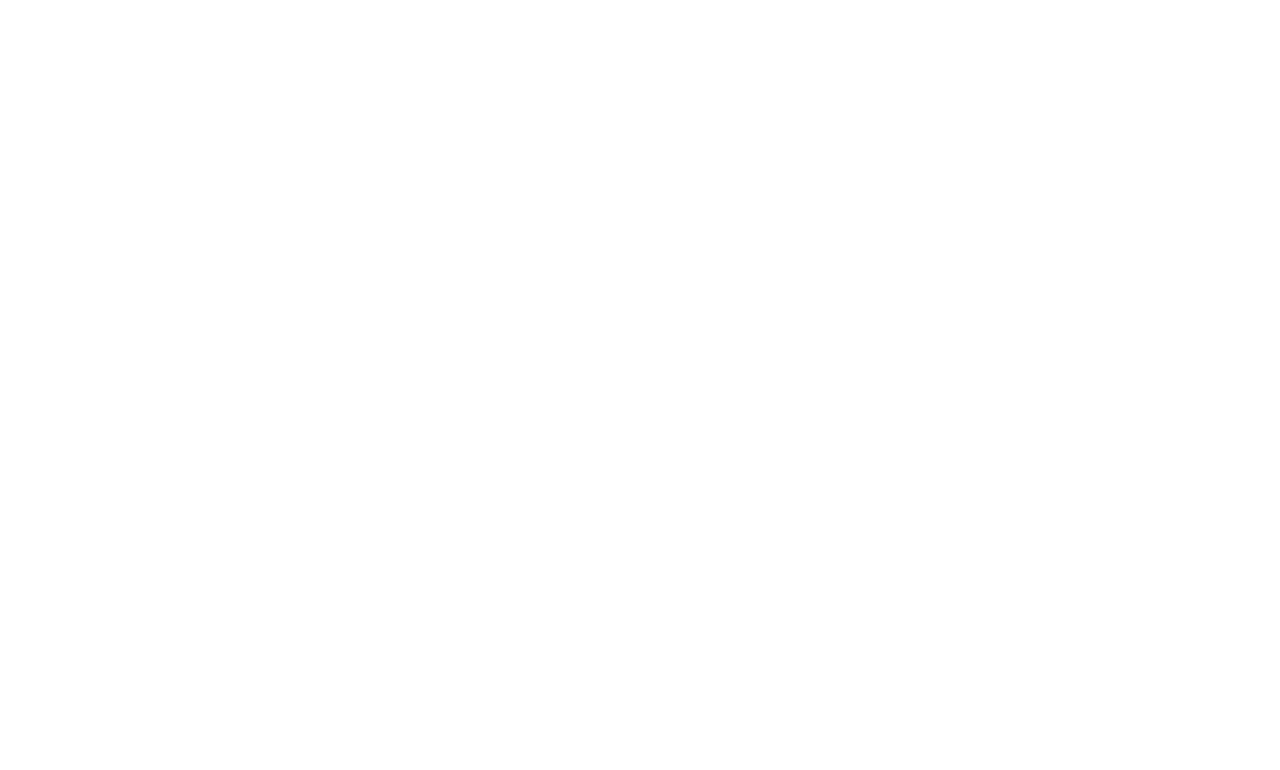
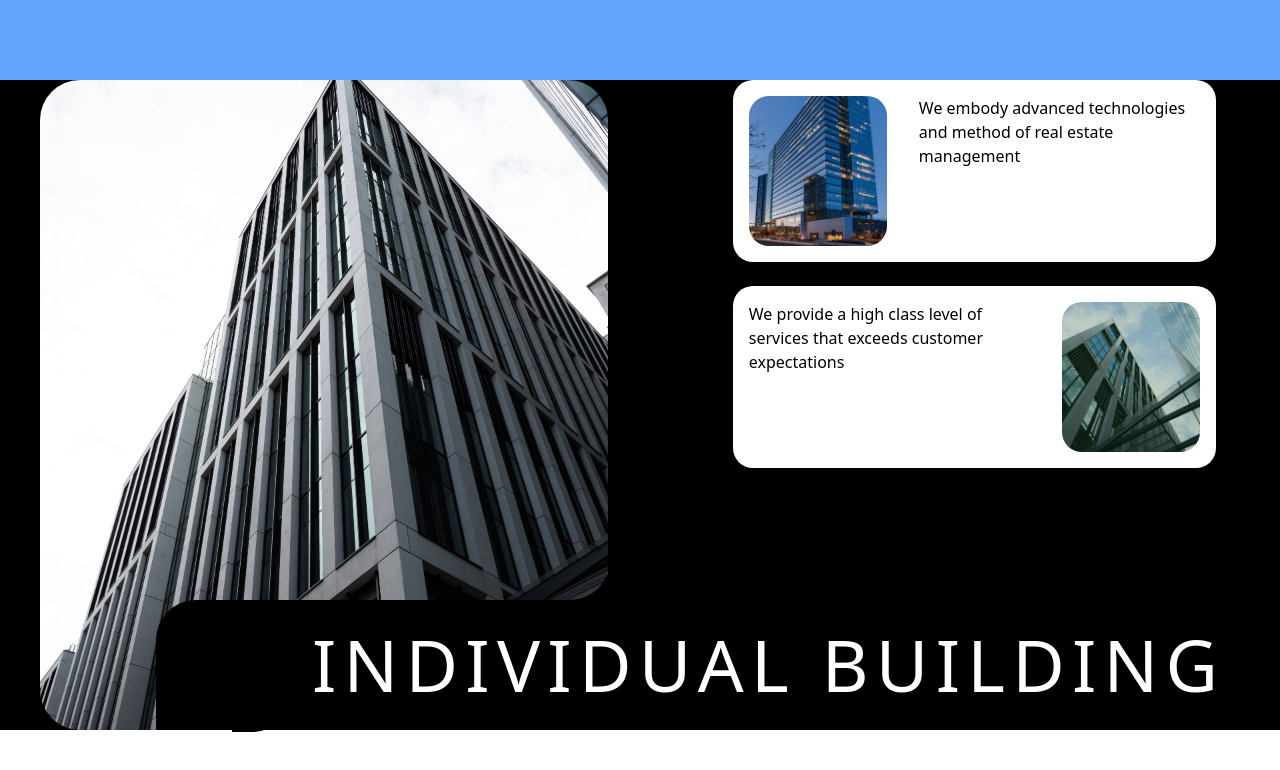
Before and after one commit to AshiqueHussain00/Individual-bulding-Website, a React (Vite) app: page / in a window 1280 px wide. Shown: the top 770 px of the page. Built offline with nearby package versions, Linux system fonts and the light colour scheme.

Commit message:
Building section done

```diff
--- a/src/App.jsx
+++ b/src/App.jsx
@@ -1,10 +1,19 @@
 
 import './App.css'
+import BuildingSection from './components/BuildingSection'
+
 
 function App() {
 
   return (
-    <div className='w-full h-full'>
+    <div className='w-full h-full bg-black'>
+
+      <div className='h-[80px] bg-blue-400'>
+
+      </div>
+
+      <BuildingSection />
+
 
     </div>
   )
--- /dev/null
+++ b/src/components/BuildingCard.jsx
@@ -0,0 +1,25 @@
+import React from 'react'
+
+const BuildingCard = ({ data }) => {
+    return (
+        <div className={`w-full  flex gap-x-8  py-4 px-4 bg-white rounded-[20px] text-black
+        ${data.id % 2 === 0 ? "flex-row-reverse" : "flex-row"
+            }
+    `}>
+
+            <div className='w-[280px] h-[150px]'>
+                <img src={data.image} alt="buildings" className='w-full h-full object-cover rounded-[20px]' />
+            </div>
+
+            <div>
+                {data.desc}
+            </div>
+
+
+
+
+        </div>
+    )
+}
+
+export default BuildingCard
--- /dev/null
+++ b/src/components/BuildingSection.jsx
@@ -0,0 +1,57 @@
+import React from 'react'
+import building1 from '../images/building1.jpg'
+import { buildingData } from '../data/building-data'
+import BuildingCard from './BuildingCard'
+
+const BuildingSection = () => {
+  return (
+    <div className='h-full '>
+
+
+
+      {/* -------------- container ------------ */}
+
+      <div className='w-[95%]   mx-auto  flex justify-between h-[650px]  gap-12 relative'>
+
+        {/* -------------- left part ---------------- */}
+
+        <div className='w-[48%] curve-1 curve-2 relative  px-2 bg-black'>
+
+          <img src={building1} alt="" className='w-full h-full object-cover rounded-[40px] ' />
+          <div className='absolute bottom-0 right-0 w-[460px] h-[130px] bg-black z-[10] rounded-tl-[40px]'></div>
+
+
+
+        </div>
+
+        {/* --------- large text --------- */}
+
+        <div className='absolute z-[20] text-7xl uppercase   text-white left-[280px] bottom-[30px] tracking-widest'>
+          Individual Building
+        </div>
+
+
+        {/* -------------- right part --------------------- */}
+
+        <div className='w-[45%]   flex flex-col gap-y-6 px-8'>
+
+          {
+            buildingData.map((data)=> (
+              <BuildingCard data={data} key={data.id}/>
+            ))
+          }
+
+
+
+
+        </div>
+
+      </div>
+
+
+
+    </div>
+  )
+}
+
+export default BuildingSection
--- /dev/null
+++ b/src/data/building-data.js
@@ -0,0 +1,18 @@
+import building2 from '../images/building3.jpg'
+import building3 from '../images/building2.jpg'
+
+
+export const buildingData = [
+    {
+        id:1,
+        image: building2,
+        desc: "We embody advanced technologies and method of real estate management"
+
+    },
+    {
+        id:2,
+        image: building3,
+        desc: "We provide a high class level of services that exceeds customer expectations"
+
+    }
+]
--- a/src/index.css
+++ b/src/index.css
@@ -8,3 +8,42 @@
     min-height:100vh;
     overflow-x: hidden;
 }
+
+.curve-1{
+    position: relative;
+    z-index: 1;
+}
+
+.curve-1::after{
+    content: "";
+    position: absolute;
+    width:50px;
+    height:50px;
+    background-color: transparent;
+    border-bottom-right-radius: 40px;
+    bottom:130px;
+    right:6px;
+    z-index:10;
+    box-shadow: 7px 25px 0 black;
+}
+
+.curve-2{
+    position: relative;
+    z-index: 1;
+
+}
+
+.curve-2::before{
+
+    content: "";
+    position: absolute;
+    width:60px;
+    height:60px;
+    background-color: transparent;
+    border-bottom-right-radius: 40px;
+    bottom:0px;
+    left:180px;
+    z-index:10;
+    box-shadow: 20px 2px 0 black;
+
+}
```
